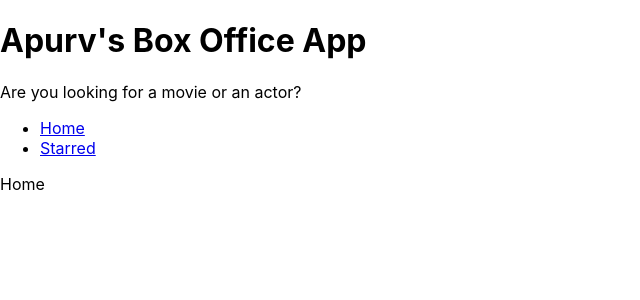
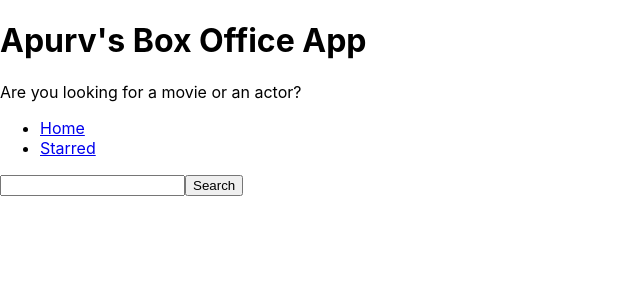
Before and after one commit to apurvanand-2002/Box-Office-App, a React (Create React App) app: page / in a window 1280 px wide. Shown: the top 300 px of the page, without its empty margins (0-640 px from the left). Built offline with nearby package versions, Linux system fonts and the light colour scheme.

Commit message:
Fetched TV MAZE API using fetch function & used async & await to get its JSON

```diff
--- a/src/pages/Home.jsx
+++ b/src/pages/Home.jsx
@@ -1,8 +1,23 @@
-import { Link } from 'react-router-dom';
+import { useState } from "react";
 
 const Home = () => {
+    const [searchStr, setsearchStr] = useState("");
+
+    const onSearchInputChange = (ev) => {
+        setsearchStr(ev.target.value);
+    }
+    const onSearch = async (ev) => {
+        ev.preventDefault();
+        const response = await fetch(`https://api.tvmaze.com/search/shows?q=${searchStr}`)
+        const body = await response.json();
+        console.log(body);
+        // https://api.tvmaze.com/search/shows?q=boys
+    }
     return (<div>
-        Home
+        <form onSubmit={onSearch}>
+            <input type="text" value={searchStr} onChange={onSearchInputChange} />
+            <button type="submit">Search</button>
+        </form>
     </div>)
 }
 export default Home;
```
